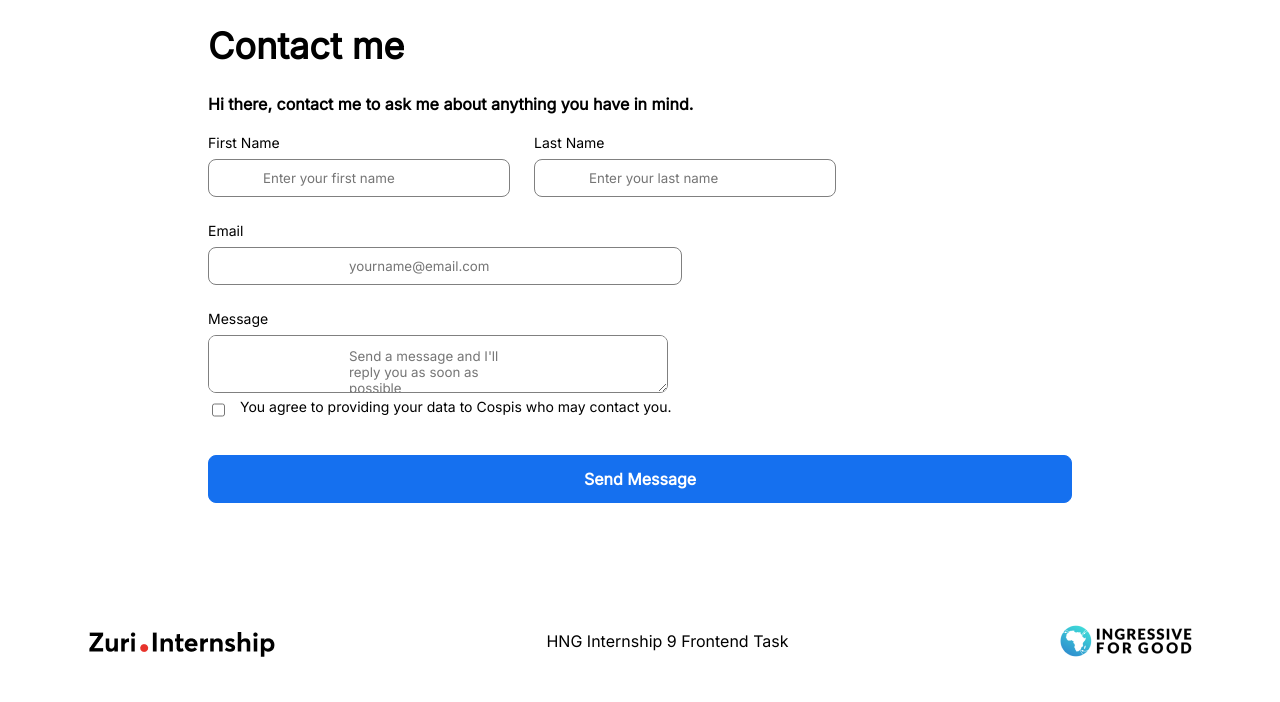
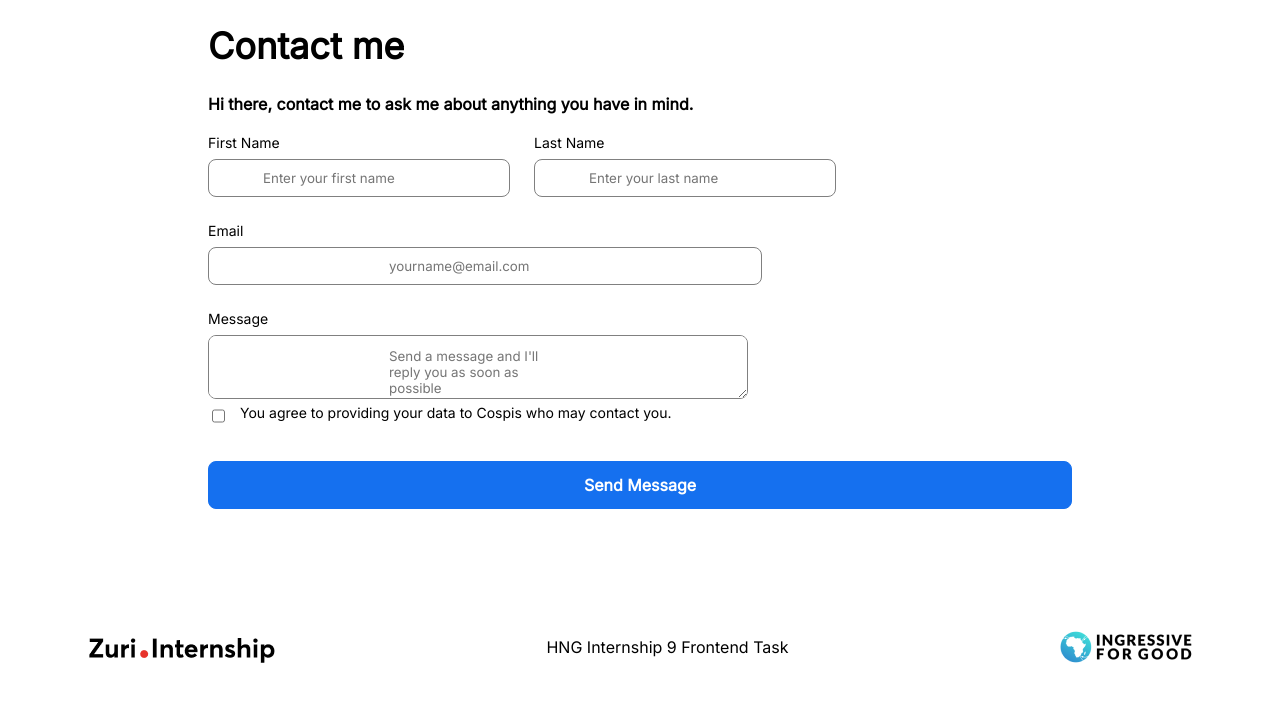
Before and after one commit to Cospis/Front-End-Stage-1-Task, a React (Create React App) app: page /contact in a window 1280 px wide. Shown: the top 702 px of the page. Built offline with nearby package versions, Linux system fonts and the light colour scheme.

Commit message:
Update index.css

```diff
--- a/src/index.css
+++ b/src/index.css
@@ -187,14 +187,15 @@ line-height: 44px;
   border-radius: 8px;
   margin-bottom: 24px;
   box-sizing: border-box;
-  padding: 10px 140px;
+  padding: 10px 180px;
   border: grey 1px solid;
 }
 #message{
   border-radius: 8px;
-  padding: 12px 140px;
+  padding: 12px 180px;
   box-sizing: border-box;
   border: grey 1px solid;
+  height: 64px
 }
 .submit{
   margin-top: 32px;
```
